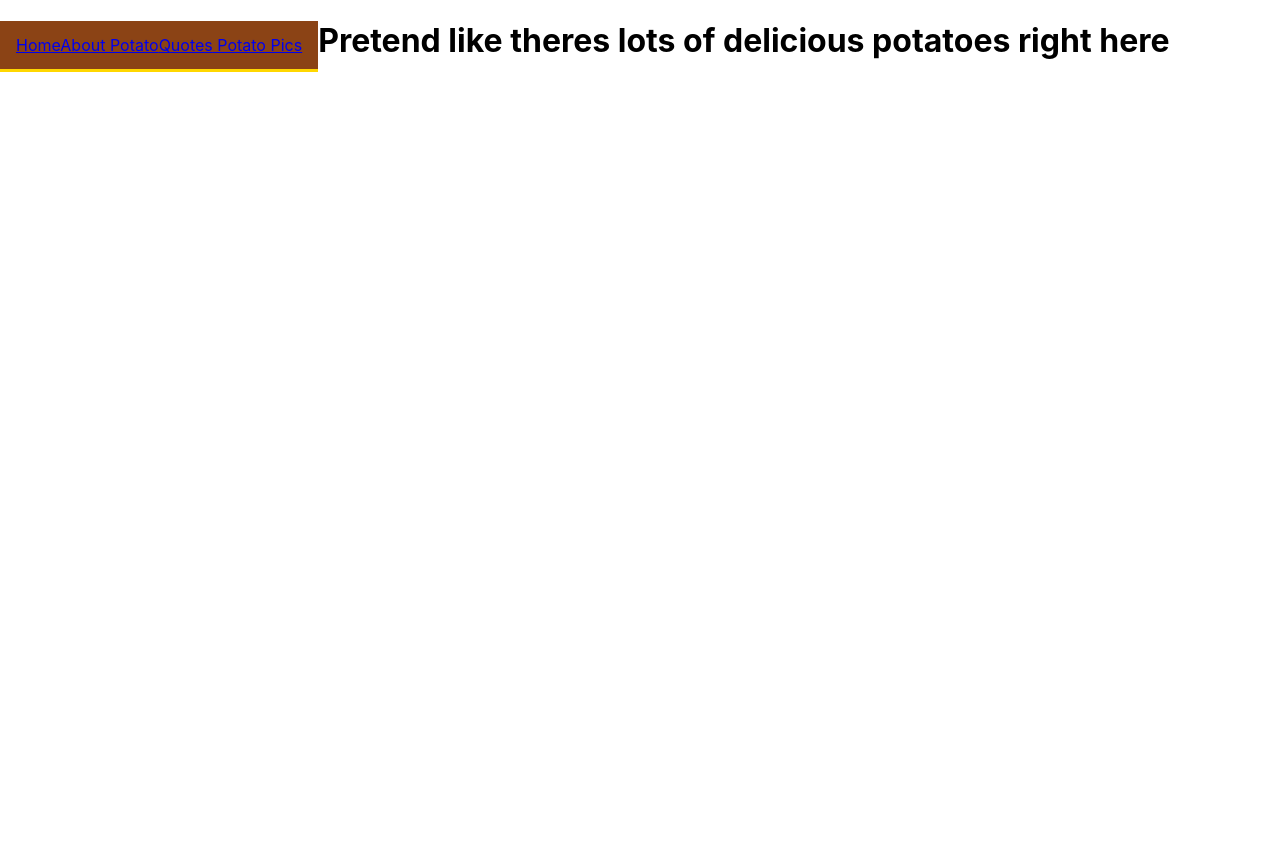
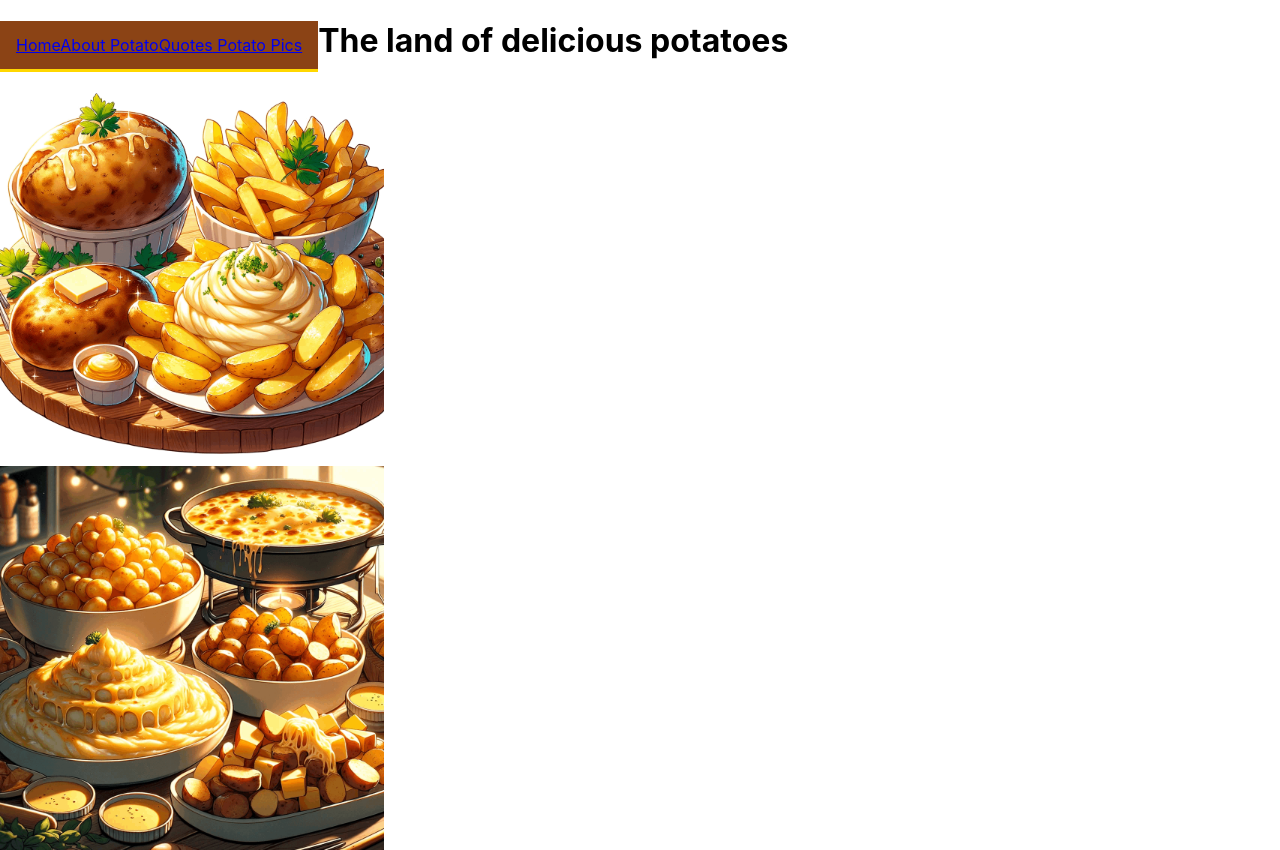
Before and after one commit to PotatoHalez/potato-paradise, a React (Create React App) app: page /PotatoPics in a window 1280 px wide. Before the commit the page ends 800 px from the top, so only its background shows below. Built offline with nearby package versions, Linux system fonts and the light colour scheme.

Commit message:
Home, pics, and quotes additions

```diff
--- a/src/pages/Home.js
+++ b/src/pages/Home.js
@@ -1,7 +1,16 @@
 import React from 'react'
+import '../css/PotatoHouse.css'
 
 const Home = () => {
-    return <h1> Official home page </h1>
+
+    return (
+        <>
+    <h1> Welcome home, potato lover! </h1>
+    <div className='potatoHouse'>
+        <img src='images/potatohouse.jpeg' alt='Potato House' />
+    </div>
+    </>
+    )
 }
 
 export default Home
--- a/src/pages/PotatoPics.js
+++ b/src/pages/PotatoPics.js
@@ -1,7 +1,19 @@
-import React from 'react'
+import React from 'react';
+import '../css/PotatoPics.css';
 
 const PotatoPics = () => {
-    return <h1> Pretend like theres lots of delicious potatoes right here </h1>
+
+    return (
+        <>
+    <h1> The land of delicious potatoes </h1>
+    <div className='potatoFeast'>
+        <img src='images/potatofeast.jpeg' alt='Potato Feast' />
+    </div>
+    <div className='anotherPotatoFeast'>
+        <img src='images/anotherpotatofeast.jpeg' alt='Another Potato Feast' />
+    </div>
+    </>
+    )
 
 }
 
--- /dev/null
+++ b/src/pages/Quotes.js
@@ -0,0 +1,8 @@
+import React from 'react'
+
+const Quotes = () => {
+    return <h1> "Are you asking me why people eat potatoes, sir?" </h1>
+
+}
+
+export default Quotes
```
